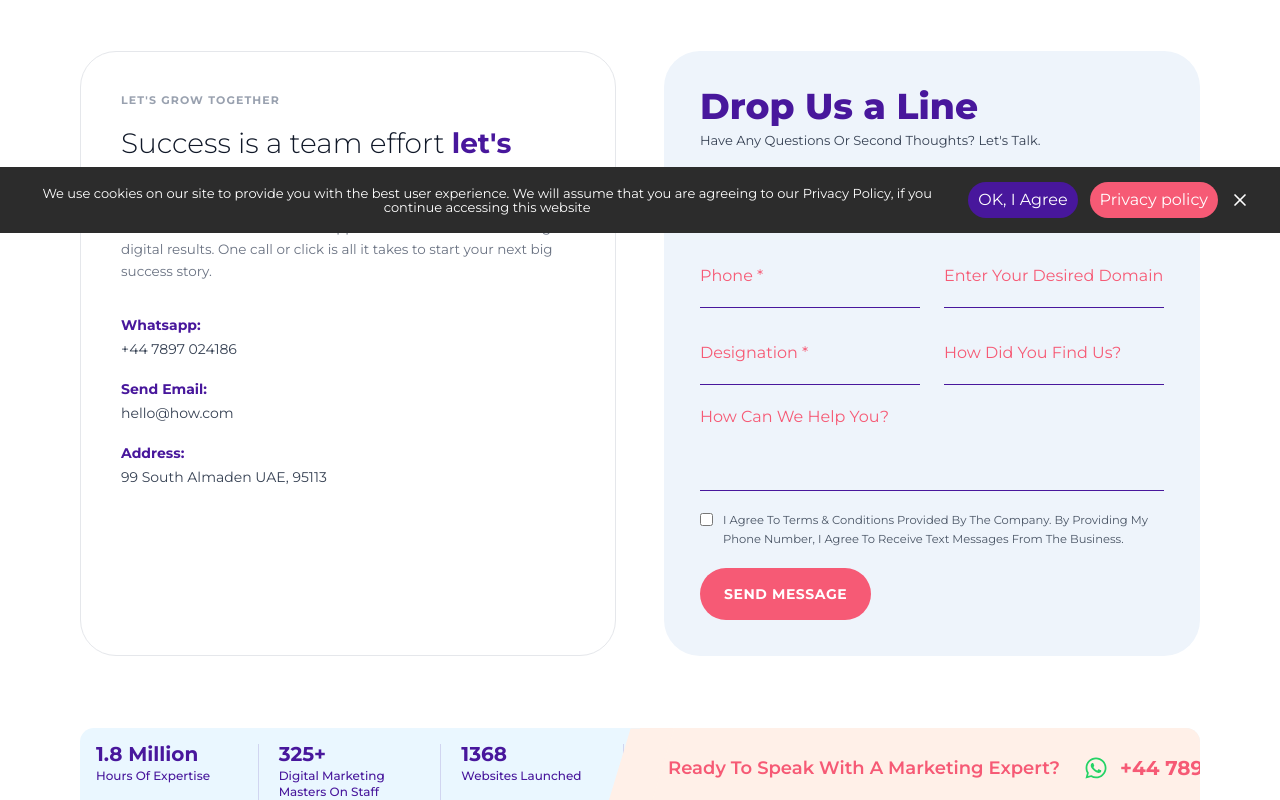
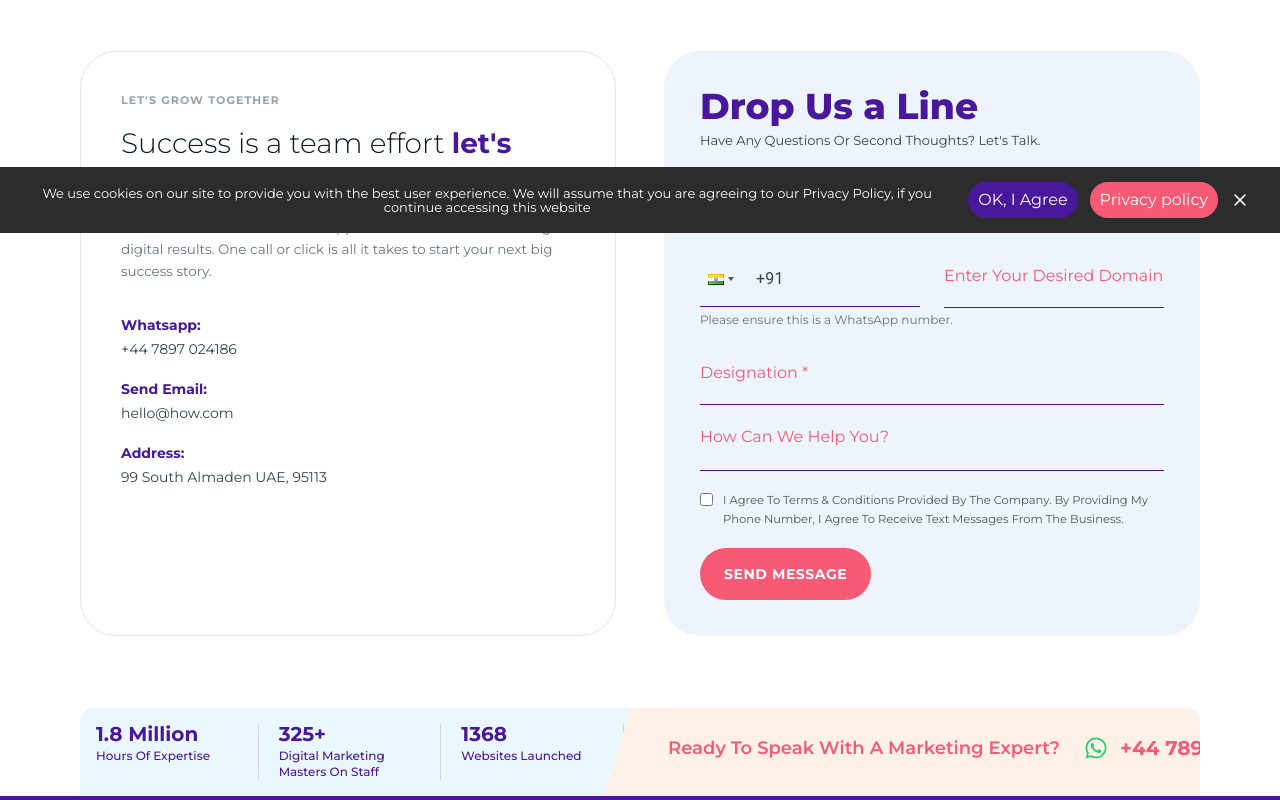
Before and after one commit to pushpesh-zuzu/humansofweb, a Next.js app: page /contact-us in a window 1280 px wide. Shown: the part 567-1367 px from the top of the page. Built offline with nearby package versions, Linux system fonts and the light colour scheme; no server answers.

Commit message:
update the contact form and redirect to whatsapp

```diff
--- a/src/app/components/ContactUs/ContactForm.jsx
+++ b/src/app/components/ContactUs/ContactForm.jsx
@@ -1,8 +1,99 @@
+"use client";
+
+import { useState } from "react";
+import PhoneInput from "react-phone-input-2";
+import "react-phone-input-2/lib/style.css";
 import ContainerWrapper from "../common/Container/ContainerWrapper";
-import PaddingWrapper from "../common/Container/PaddingWrapper";
 import PaddingWrapper2 from "../common/Container/PaddingWrapper2";
 
+const initialForm = {
+  name: "",
+  email: "",
+  phone: "",
+  domain: "",
+  designation: "",
+  message: "",
+  terms: false,
+};
+
 const ContactForm = () => {
+  const [form, setForm] = useState(initialForm);
+  const [errors, setErrors] = useState({});
+
+  const handleChange = (event) => {
+    const { name, type, value, checked } = event.target;
+
+    setForm((current) => ({
+      ...current,
+      [name]: type === "checkbox" ? checked : value,
+    }));
+
+    setErrors((current) => ({
+      ...current,
+      [name]: "",
+    }));
+  };
+
+  const handlePhoneChange = (phone) => {
+    setForm((current) => ({
+      ...current,
+      phone,
+    }));
+
+    setErrors((current) => ({
+      ...current,
+      phone: "",
+    }));
+  };
+
+  const handleSubmit = (event) => {
+    event.preventDefault();
+
+    const nextErrors = {};
+
+    if (!form.name.trim()) nextErrors.name = "Name is required";
+    if (!form.email.trim()) {
+      nextErrors.email = "Email is required";
+    } else if (!/\S+@\S+\.\S+/.test(form.email)) {
+      nextErrors.email = "Invalid email address";
+    }
+    if (!form.phone.trim()) {
+      nextErrors.phone = "Phone number is required";
+    } else if (form.phone.length < 10) {
+      nextErrors.phone = "Enter a valid phone number";
+    }
+    if (!form.domain.trim()) nextErrors.domain = "Domain is required";
+    if (!form.designation.trim()) {
+      nextErrors.designation = "Designation is required";
+    }
+    if (!form.terms) {
+      nextErrors.terms = "You must agree to the terms & conditions";
+    }
+
+    setErrors(nextErrors);
+
+    if (Object.keys(nextErrors).length > 0) return;
+
+    const whatsappMessage = `New Contact Form Enquiry
+
+● Name: ${form.name}
+● Phone: +${form.phone}
+● Email: ${form.email}
+● Domain: ${form.domain}
+● Designation: ${form.designation}
+● Message: ${form.message || "N/A"}
+
+- Humans of Web`;
+
+    const whatsappUrl = `https://wa.me/447897024186?text=${encodeURIComponent(
+      whatsappMessage
+    )}`;
+
+    window.open(whatsappUrl, "_blank");
+    setForm(initialForm);
+    setErrors({});
+  };
+
   return (
     <ContainerWrapper>
       <PaddingWrapper2 padding="py-10 px-8.75 md:py-[50px] md:px-12.5 xl:py-18 xl:px-20">
@@ -10,12 +101,12 @@ const ContactForm = () => {
           {/* LEFT CARD */}
           <div className="bg-white border border-gray-200 rounded-2xl p-10 rounded-[36px]">
             <p className="text-[11px] font-bold tracking-widest text-gray-400 uppercase mb-4">
-              Let's Grow Together
+              Let&apos;s Grow Together
             </p>
             <h2 className="text-[28px] font-light text-gray-900 leading-snug mb-4">
               Success is a team effort{" "}
               <span style={{ color: "#48179C" }} className="font-bold">
-                let's achieve
+                let&apos;s achieve
               </span>{" "}
               it together
             </h2>
@@ -59,48 +150,142 @@ const ContactForm = () => {
               Drop Us a Line
             </h3>
             <p className="text-[13px] text-gray-700 mb-6">
-              Have Any Questions Or Second Thoughts? Let's Talk.
+              Have Any Questions Or Second Thoughts? Let&apos;s Talk.
             </p>
 
-            <div className="grid grid-cols-2 gap-x-6">
-              {[
-                "Your Name *",
-                "Email *",
-                "Phone *",
-                "Enter Your Desired Domain *",
-                "Designation *",
-                "How Did You Find Us?",
-              ].map((ph) => (
-                <div key={ph} className="border-b border-[#48179C] mb-5 pb-1.5">
+            <form onSubmit={handleSubmit}>
+              <div className="grid grid-cols-1 gap-x-6 md:grid-cols-2">
+                <div className="mb-5 border-b border-[#48179C] pb-1.5">
                   <input
                     type="text"
-                    placeholder={ph}
+                    name="name"
+                    value={form.name}
+                    onChange={handleChange}
+                    placeholder="Your Name *"
                     className="w-full bg-transparent border-none py-3.25 outline-none text-[16px] text-gray-700 placeholder:text-secondary"
                   />
+                  {errors.name && (
+                    <p className="mt-1 text-xs text-red-500">{errors.name}</p>
+                  )}
                 </div>
-              ))}
 
-              <div className="col-span-2 border-b border-[#48179C] mb-5 pb-1.5">
+                <div className="md:mb-5 mb-4 border-b border-[#48179C] pb-1.5">
+                  <input
+                    type="email"
+                    name="email"
+                    value={form.email}
+                    onChange={handleChange}
+                    placeholder="Email *"
+                    className="w-full bg-transparent border-none py-3.25 outline-none text-[16px] text-gray-700 placeholder:text-secondary"
+                  />
+                  {errors.email && (
+                    <p className="mt-1 text-xs text-red-500">{errors.email}</p>
+                  )}
+                </div>
+
+                <div className="md:mb-1 mb-2 pb-1.5">
+                  <PhoneInput
+                    country="in"
+                    value={form.phone}
+                    onChange={handlePhoneChange}
+                    inputClass="!w-full !h-[56px] !pl-14 !border-0 !border-b !border-[#48179C] !rounded-none !bg-transparent !text-[16px] !text-gray-700 focus:!shadow-none"
+                    buttonClass="!bg-transparent !border-0 !border-b !border-[#48179C] !rounded-none"
+                    containerClass="w-full"
+                    dropdownClass="!rounded-md"
+                    enableSearch={true}
+                  />
+                  <p className="mt-1 text-xs text-gray-500 md:hidden">
+                    Please ensure this is a WhatsApp number.
+                  </p>
+                  {errors.phone && (
+                    <p className="mt-1 text-xs text-red-500">{errors.phone}</p>
+                  )}
+                </div>
+
+                <div className="mb-5 border-b border-[#48179C] pb-1.5">
+                  <input
+                    type="text"
+                    name="domain"
+                    value={form.domain}
+                    onChange={handleChange}
+                    placeholder="Enter Your Desired Domain *"
+                    className="w-full bg-transparent border-none py-3.25 outline-none text-[16px] text-gray-700 placeholder:text-secondary"
+                  />
+                  {errors.domain && (
+                    <p className="mt-1 text-xs text-red-500">{errors.domain}</p>
+                  )}
+                </div>
+
+                <p className="-mt-4 mb-5 hidden text-xs text-gray-500 md:col-span-2 md:block">
+                  Please ensure this is a WhatsApp number.
+                </p>
+
+                <div className="mb-5 border-b border-[#48179C] pb-1.5 md:col-span-2">
+                  <input
+                    type="text"
+                    name="designation"
+                    value={form.designation}
+                    onChange={handleChange}
+                    placeholder="Designation *"
+                    className="w-full bg-transparent border-none py-3.25 outline-none text-[16px] text-gray-700 placeholder:text-secondary"
+                  />
+                  {errors.designation && (
+                    <p className="mt-1 text-xs text-red-500">
+                      {errors.designation}
+                    </p>
+                  )}
+                </div>
+
+                <div className="col-span-1 mb-5 border-b border-[#48179C] pb-3.5 md:col-span-2">
                   <textarea
+                    name="message"
+                    value={form.message}
+                    onChange={handleChange}
+                    onInput={(e) => {
+                      e.target.style.height = "auto";
+
+                      if (e.target.scrollHeight <= 100) {
+                        e.target.style.height = `${e.target.scrollHeight}px`;
+                        e.target.style.overflowY = "hidden";
+                      } else {
+                        e.target.style.height = "100px";
+                        e.target.style.overflowY = "auto";
+                      }
+                    }}
                     placeholder="How Can We Help You?"
-                  rows={3}
+                    rows={1}
                     className="w-full bg-transparent border-none outline-none text-[16px] text-gray-700 placeholder:text-secondary resize-none"
                   />
                 </div>
 
-              <div className="col-span-2 flex items-start gap-2.5 mb-5">
-                <input type="checkbox" className="mt-0.5 accent-[#48179C]" />
-                <label className="text-[11.5px] text-gray-600 leading-relaxed">
+                <div className="col-span-1 mb-5 md:col-span-2">
+                  <label className="flex items-start gap-2.5 text-[11.5px] leading-relaxed text-gray-600">
+                    <input
+                      type="checkbox"
+                      name="terms"
+                      checked={form.terms}
+                      onChange={handleChange}
+                      className="mt-0.5 accent-[#48179C]"
+                    />
+                    <span>
                       I Agree To Terms & Conditions Provided By The Company. By
                       Providing My Phone Number, I Agree To Receive Text Messages
                       From The Business.
+                    </span>
                   </label>
+                  {errors.terms && (
+                    <p className="mt-1 text-xs text-red-500">{errors.terms}</p>
+                  )}
                 </div>
               </div>
 
-            <button className="h-[52px] cursor-pointer rounded-full bg-secondary px-6 text-sm font-bold uppercase tracking-[0.04em] text-white transition hover:bg-white hover:text-primary">
+              <button
+                type="submit"
+                className="h-[52px] cursor-pointer rounded-full bg-secondary px-6 text-sm font-bold uppercase tracking-[0.04em] text-white transition hover:bg-primary"
+              >
                 Send Message
               </button>
+            </form>
           </div>
         </div>
       </PaddingWrapper2>
--- a/src/app/components/common/Services/ReachWithUs/ReachWithUs.jsx
+++ b/src/app/components/common/Services/ReachWithUs/ReachWithUs.jsx
@@ -1,16 +1,19 @@
+"use client";
+
 import Image from "next/image";
-import Link from "next/link";
+import { useState } from "react";
 import ContainerWrapper from "../../Container/ContainerWrapper";
 import PaddingWrapper2 from "../../Container/PaddingWrapper2";
+import GetProposalModal from "../../GetProposalModal/GetProposalModal";
 
 const ReachWithUs = ({
   title = "BOOST YOUR DIGITAL REACH WITH US",
   buttonText = "GET FREE CONSULTATION",
-  buttonHref = "",
   imageSrc = "/IndustryExpertise/prettyWoman1.webp",
   imageAlt = "Consultation support",
   backgroundColor = "#a8dff2",
 }) => {
+  const [proposalOpen, setProposalOpen] = useState(false);
   const normalizedTitle = String(title);
   const titleLines = normalizedTitle.includes("\n")
     ? normalizedTitle.split("\n")
@@ -45,16 +48,22 @@ const ReachWithUs = ({
                   </span>
                 ))}
               </h1>
-              <Link
-                href={buttonHref}
-                className="mt-6 md:mt-10 inline-flex min-h-[46px] items-center justify-center rounded-full bg-secondary px-6 text-[12px] font-bold uppercase tracking-[0.02em] text-white transition hover:bg-primary md:px-10 md:text-[14px]"
+              <button
+                type="button"
+                onClick={() => setProposalOpen(true)}
+                className="mt-6 inline-flex min-h-[46px] cursor-pointer items-center justify-center rounded-full bg-secondary px-6 text-[12px] font-bold uppercase tracking-[0.02em] text-white transition hover:bg-primary md:mt-10 md:px-10 md:text-[14px]"
               >
                 {buttonText}
-              </Link>
+              </button>
             </div>
           </div>
         </section>
       </PaddingWrapper2>
+
+      <GetProposalModal
+        isOpen={proposalOpen}
+        onClose={() => setProposalOpen(false)}
+      />
     </ContainerWrapper>
   );
 };
```
Also changed, not shown: src/app/components/IndustryExpertise/MainPage/HowWeWork/HowWeWork.jsx (+14 -7 lines). Lines whose indentation alone changed are shown as unchanged.
